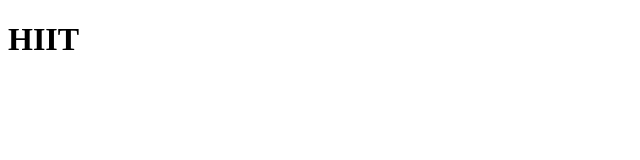
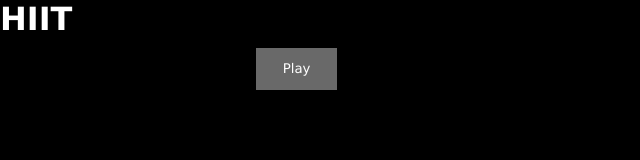
Before and after one commit to joelzehring/hiit, a plain HTML site: page index.html in a window 1280 px wide. Shown: the whole page, without its empty margins (0-640 px from the left). Drawn offline with Linux system fonts and the light colour scheme.

Commit message:
working app with no sound

```diff
--- /dev/null
+++ b/assets/styles.css
@@ -0,0 +1,49 @@
+* {
+  margin: 0;
+  padding: 0;
+  background-color: black;
+  color: white;
+  font-family: 'Lucida Sans', 'Lucida Sans Regular', 'Lucida Grande', 'Lucida Sans Unicode', Geneva, Verdana, sans-serif;
+}
+
+header {
+  display: flex;
+  min-height: 3em;
+}
+
+header h1 {
+  align-self: stretch;
+}
+
+button {
+  margin: 0 auto;
+  max-width: 10em;
+  border: none;
+  background-color: dimgrey;
+  padding: 1em 2em;
+}
+
+button:active {
+  background-color: purple;
+}
+
+main {
+  margin: 0 auto;
+  max-width: 768px;
+}
+
+.center {
+  text-align: center;
+}
+
+#current-activity {
+  font-size: 2em;
+}
+
+#timer {
+  font-size: 10em;
+}
+
+#next-activity {
+  font-size: 2em;
+}
--- a/index.html
+++ b/index.html
@@ -4,7 +4,7 @@
   <meta charset="UTF-8">
   <meta http-equiv="X-UA-Compatible" content="IE=edge">
   <meta name="viewport" content="width=device-width, initial-scale=1.0">
-  <link rel="stylesheet" href="styles.css">
+  <link rel="stylesheet" href="./assets/styles.css">
   <title>HIIT</title>
 </head>
 <body>
@@ -12,9 +12,10 @@
     <h1 class="title">HIIT</h1>
   </header>
   <main>
-    <div id="current-activity"></div>
-    <div id="timer"></div>
-    <div id="next-activity"></div>
+    <button class="play-pause" onclick="main()">Play</button>
+    <h2 class="center" id="current-activity"></h2>
+    <h1 class="center" id="timer"></h1>
+    <h2 class="center" id="next-activity"></h2>
   </main>
 <script type="text/javascript" src="./index.js"></script>
 </body>
--- a/index.js
+++ b/index.js
@@ -1,7 +1,11 @@
+var playButton = document.querySelector(".play-pause");
 var timerEl = document.querySelector("#timer");
 var currentEl = document.querySelector("#current-activity");
 var nextEl = document.querySelector("#next-activity");
+var audio = new Audio('./assets/243020__plasterbrain__game-start.ogg');
+
 var time;
+var restTime = 10;
 var exerciseCount = 0;
 var workout = [
   {exercise: "jumping jacks", duration: 30},
@@ -19,10 +23,47 @@ var workout = [
   {exercise: "other side plank", duration: 30}
 ]
 
-var main = setInterval(function() {
-  console.log("Hello");
-  exerciseCount++;
+function main() {
+
+  playButton.style.display = "none";
+
+  currentEl.innerHTML = workout[exerciseCount].exercise;
+  nextEl.innerHTML = "";
+  time = workout[exerciseCount].duration;
+  restFlag = false;
+
+  var doWork = setInterval(function() {
+
+  // if (time = 3) {
+  //   audio.play();
+  // }
+
+  if (time < 0) {
+
+    if (!restFlag) {
+      time = restTime;
+      timerEl.innerHTML = "-";
+      restFlag = true;
+      currentEl.innerHTML = "rest";
+      nextEl.innerHTML = "next: " + workout[exerciseCount + 1].exercise;
+    } else if (restFlag) {
+      restFlag = false;
+      exerciseCount++;
+      currentEl.innerHTML = workout[exerciseCount].exercise;
+      nextEl.innerHTML = "";
+      time = workout[exerciseCount].duration;
+    }
+  }
+
   if (exerciseCount >= workout.length - 1) {
-    clearInterval(main);
+    clearInterval(doWork);
+    currentEl.innerHTML = "end";
+    timerEl.innerHTML = "-";
+    nextEl.innerHTML = "";
   }
-}, 1000);
+
+  timerEl.innerHTML = time;
+
+  time--;
+
+}, 1000)};
```
Also changed, not shown: styles.css (deleted), 3 other files.
